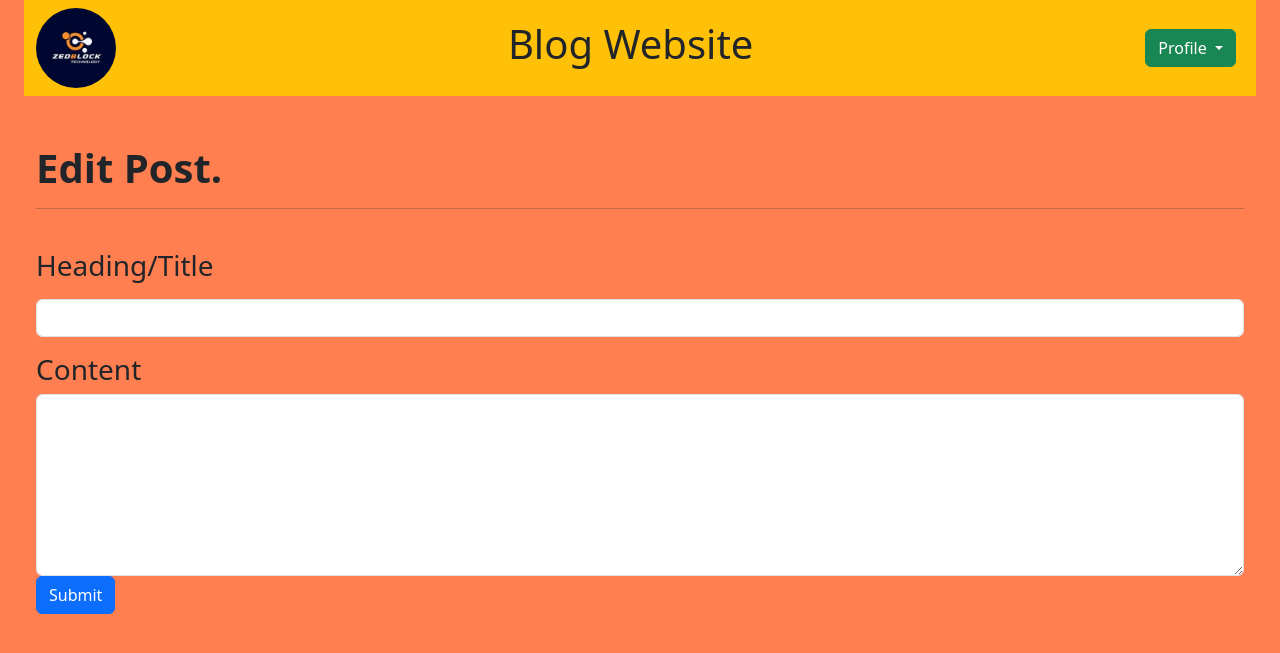
After one commit to J0nTyy/ZedBlock-Project, a Django app: template blog/blog_app/templates/blog_app/edit_post.html in a window 1280 px wide. The commit adds this page. Shown: the top 653 px of the page. Run offline with Django 4.2, Linux system fonts and the light colour scheme; the template is opened without the code that fills it, so the values that code supplies are empty; some libraries are stand-ins or nearby versions.

```diff
--- a/blog/blog_app/templates/blog_app/base.html
+++ b/blog/blog_app/templates/blog_app/base.html
@@ -23,7 +23,7 @@
 
 
 
-
+<script src="https://kit.fontawesome.com/e2c4bb72b4.js" crossorigin="anonymous"></script>
 <script src="https://cdn.jsdelivr.net/npm/bootstrap@5.3.2/dist/js/bootstrap.bundle.min.js" integrity="sha384-C6RzsynM9kWDrMNeT87bh95OGNyZPhcTNXj1NW7RuBCsyN/o0jlpcV8Qyq46cDfL" crossorigin="anonymous"></script>
 </body>
 </html>
--- /dev/null
+++ b/blog/blog_app/templates/blog_app/edit_post.html
@@ -0,0 +1,44 @@
+{% extends 'blog_app/base.html' %}
+{% block content %}
+{% load static %}
+
+<div class="container custom-container">
+    <nav class="navbar navbar-light bg-warning">
+        <div class="container-fluid">
+            <a href="/home"><img class="rounded-circle" src="{% static 'image/logo.png' %}" alt="" height="80"></a>
+            <h1>Blog Website</h1>
+            <form class="form-inline my-2 my-lg-0">
+                <div class="dropdown me-2">
+                    <button class="btn btn-success dropdown-toggle" type="button" id="dropdownMenuButton" data-bs-toggle="dropdown" aria-haspopup="true" aria-expanded="false">
+                        Profile
+                    </button>
+                    <div class="dropdown-menu" aria-labelledby="dropdownMenuButton">
+                        <a class="dropdown-item" href="/newpost">New Post</a>
+                        <a class="dropdown-item" href="/mypost">My Posts</a>
+                        <a class="dropdown-item" href="/signout">Sign Out</a>
+                    </div>
+                </div>
+            </form>
+        </div>
+    </nav>
+    <form method="post">
+        {% csrf_token %}
+        <div class="container custom-container " style="max-width: 1250px;">
+            <br><br>
+            <h1 class="fw-bolder"> Edit Post.</h1>
+            <hr><br>
+            <div class="mb-3">
+                <h3><label for="exampleInputEmail1" class="form-label">Heading/Title</label></h3>
+                <input type="text" class="form-control" id="exampleInputText" aria-describedby="emailHelp" name="title">
+            </div>
+            <div class="form-group">
+                <h3><label for="exampleFormControlTextarea3">Content</label></h3>
+                <textarea class="form-control" id="exampleFormControlTextarea3" rows="7" name="content"></textarea>
+            </div>
+            <input class="btn btn-primary" type="submit" value="Submit">
+        </div>
+    </form>
+</div>
+
+
+{% endblock %}
--- a/blog/blog_app/templates/blog_app/my_post.html
+++ b/blog/blog_app/templates/blog_app/my_post.html
@@ -44,6 +44,10 @@
                 </div>
                 <h3>{{ post.title }}</h3>
                 <p class="article-content">{{ post.content }}</p>
+                <div class="card-footer" style="text-align:right; ">
+                    <a class="btn btn-sm btn-info" href="/edit"><i class="fa-solid fa-pen-to-square"></i> Edit</a>
+                    <a class="btn btn-sm btn-danger" href=""> <i class="fa-solid fa-trash"></i> Delete</a>
+                </div>
                 <br><br>
             </div>
         </article>
--- a/blog/blog_app/urls.py
+++ b/blog/blog_app/urls.py
@@ -8,4 +8,5 @@ urlpatterns = [
     path('newpost/', views.create_new_post, name='new-post'),
     path('mypost/', views.my_post, name='my-post'),
     path('signout/', views.signout, name='signout-btn'),
+    path('edit/', views.edit_post),
 ]
--- a/blog/blog_app/views.py
+++ b/blog/blog_app/views.py
@@ -48,6 +48,11 @@ def create_new_post(request):
     return render(request, 'blog_app/create_new_post.html')
 
 
+def edit_post(request, id):
+    blog = User.objects.get(id=id)
+    return render(request, 'blog_app/edit_post.html')
+
+
 def my_post(request):
     if request.user.is_authenticated:
         context = {
```
Also changed, not shown: blog/db.sqlite3.
